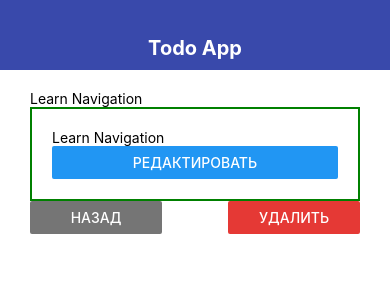
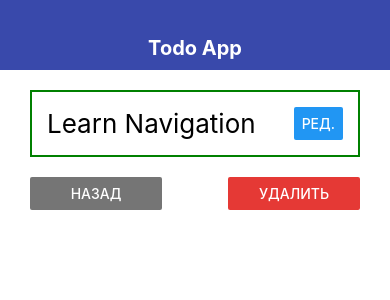
Before and after one commit to CPPtrueCoder/TodoRN, a React Native app: screen / in a window 390 px wide. Shown: the top 300 px of the page. Built offline with nearby package versions, Linux system fonts and the light colour scheme.

Commit message:
Add form for editing Todo

```diff
--- a/App.js
+++ b/App.js
@@ -1,17 +1,16 @@
 import {StatusBar} from 'expo-status-bar';
 import React, {useState} from 'react';
-import {StyleSheet, Text, View, FlatList} from 'react-native';
+import {StyleSheet, Text, View, FlatList, Alert} from 'react-native';
 import {Navbar} from "./src/components/navbar";
 import {MainScreen} from "./src/screens/main";
 import {TodoScreen} from "./src/screens/todoScreen";
 
-
 export default function App() {
 	const [todos, setTodos] = useState ([
-		{id:'1',title:'Learn React Native'},
-		{id:'2',title:'Learn Navigation'},
+		{id: '1', title: 'Learn React Native'},
+		{id: '2', title: 'Learn Navigation'},
 	]);
-	const [todoId,setTodoId] = useState('2');
+	const [todoId, setTodoId] = useState ('2');
 
 	const addTodo = (title) => {
 		// const newTodo={
@@ -33,21 +32,52 @@ export default function App() {
 
 	};
 
-	const removeTodo=id=>{
-		setTodos(prev=>prev.filter(todo=>
-			todo.id!==id
-		))
+	const removeTodo = id => {
+		const todo = todos.find (t => t.id === id);
+		Alert.alert (
+			'Удаление элемента',
+			`Вы уверены, что хотите удалить ${todo.title}`,
+			[
+
+				{
+					text: 'Cancel',
+					style: 'cancel'
+				},
+				{
+					text: 'Anyway', onPress: () => {
+						setTodoId (null);
+						setTodos (prev => prev.filter (todo =>
+							todo.id !== id))
+					}
+				}
+			],
+			{cancelable: false}
+		);
+
 	};
-	let content=(
+	const updateTodo = (id, title) => {
+		setTodos (old => old.map (todo => {
+			if (todo.id === id) {
+				todo.title = title;
+
+			}
+			return todo;
+		}))
+
+	};
+	let content = (
 		<MainScreen todos={todos}
 		            addTodo={addTodo}
 		            removeTodo={removeTodo}
 		            openTodo={setTodoId}
 		/>
 	);
-	if(todoId){
-		const selectedTodo=todos.find(todo=>todoId===todo.id);
-		content=<TodoScreen goBack={()=>setTodoId(null)} todo={selectedTodo}/>
+	if (todoId) {
+		const selectedTodo = todos.find (todo => todoId === todo.id);
+		content = <TodoScreen onRemove={removeTodo}
+		                      goBack={() => setTodoId (null)}
+		                      todo={selectedTodo}
+		                      onSave= {updateTodo}/>
 	}
 
 	return (
--- /dev/null
+++ b/src/components/EditModal.js
@@ -0,0 +1,59 @@
+import React, {useState} from 'react'
+import {View, StyleSheet, TextInput, Button, Modal} from 'react-native'
+import {THEME} from "../theme";
+import {Alert} from "react-native-web";
+
+export const EditModal = ({visible, onCancel, value,onSave}) => {
+
+	const [title, setTitle] = useState (value);
+
+
+	const saveHandler=()=>{
+		if (title.trim().length<3){
+			Alert.alert('Ошибка',`Минимальная длина названия 3 символа. Сейчас ${title.trim().length} символов` )
+
+		}else{
+		onSave(title);
+		}
+	};
+	return (
+		<Modal visible={visible}
+		       animationType="slide"
+		       transparent={false}>
+			<View style={styles.wrap}>
+				<TextInput style={styles.input}
+				           onChangeText={setTitle}
+				           placeholder="Введите новое значение"
+				           autoCapitalize='none'
+				           autoCorrect={false}
+				           maxLength={64}
+				/>
+				<View style={styles.buttons}>
+					<Button color={THEME.DANGER_COLOR} title='Отменить' onPress={onCancel}/>
+					<Button title='Сохранить'/>
+				</View>
+			</View>
+		</Modal>
+
+	)
+};
+
+const styles = StyleSheet.create ({
+	wrap: {
+		flex: 1,
+		justifyContent: 'center',
+		alignItems: 'center'
+	},
+	input: {
+		marginBottom: 20,
+		padding: 10,
+		borderBottomColor: THEME.MAIN_COLOR,
+		borderBottomWidth: 2,
+		width: "80%"
+	},
+	buttons: {
+		width: '100%',
+		flexDirection: 'row',
+		justifyContent: 'space-around'
+	}
+});
--- a/src/components/ui/AppCard.js
+++ b/src/components/ui/AppCard.js
@@ -2,7 +2,7 @@ import React from 'react'
 import {StyleSheet,View} from 'react-native'
 
 export const AppCard=props=>(
-	<View style={styles.default}>
+	<View style={{...styles.default,...props.style}}>
 		{props.children}
 	</View>
 );
@@ -11,7 +11,11 @@ export const AppCard=props=>(
 	default:{
 		padding:20,
 		borderWidth:2,
-		borderColor:'green'
+		borderColor:'green',
+		flexDirection:'row',
+		justifyContent:'space-between',
+		alignItems:'center'
+
 	}
 		}
 	);
--- a/src/screens/todoScreen.js
+++ b/src/screens/todoScreen.js
@@ -1,14 +1,25 @@
-import React from 'react'
+import React,{useState} from 'react'
 import {StyleSheet,View,Text,Button} from 'react-native'
 import {THEME} from "../theme";
 import {AppCard} from "../components/ui/AppCard";
+import {EditModal} from "../components/EditModal";
 
-export const TodoScreen = ({goBack,todo}) =>{
-	return <View>
-		<Text>{todo.title}</Text>
-		<AppCard>
-			<Text>{todo.title}</Text>
-			<Button title='Редактировать'/>
+export const TodoScreen = ({goBack,todo,onRemove,onSave}) =>{
+
+	const [modal,setModal]=useState(false);
+	const saveHandler=title=>{
+	onSave(todo.id,title);
+		setModal(false);
+	};
+	return( <View>
+		<EditModal value={todo.title}
+		           visible={modal}
+		           onCancel={()=>setModal(false)}
+		onSave={saveHandler}
+		/>
+		<AppCard style={styles.card}>
+			<Text style={styles.title}>{todo.title}</Text>
+			<Button title='Ред.' onPress={()=>setModal(true)}/>
 		</AppCard>
 		<View style={styles.buttonContainer}>
 			<View style={styles.buttonContains}>
@@ -18,10 +29,10 @@ export const TodoScreen = ({goBack,todo}) =>{
 			<View style={styles.buttonContains}>
 		<Button title="Удалить"
 		        color={THEME.DANGER_COLOR}
-		onPress={()=>console.log('Deleted')}/>
+		onPress={()=>onRemove(todo.id)}/>
 			</View>
 		</View>
-	</View>
+	</View>)
 };
 
 
@@ -30,7 +41,15 @@ buttonContainer:{
 	flexDirection:'row',
 	justifyContent:'space-between'
 },
+	card:{
+	marginBottom:20,
+		padding:15
+	},
 	buttonContains:{
 	width:'40%'
+	},
+	title:{
+	fontSize:26
 	}
+
 });
```
Lines whose indentation alone changed are shown as unchanged.
